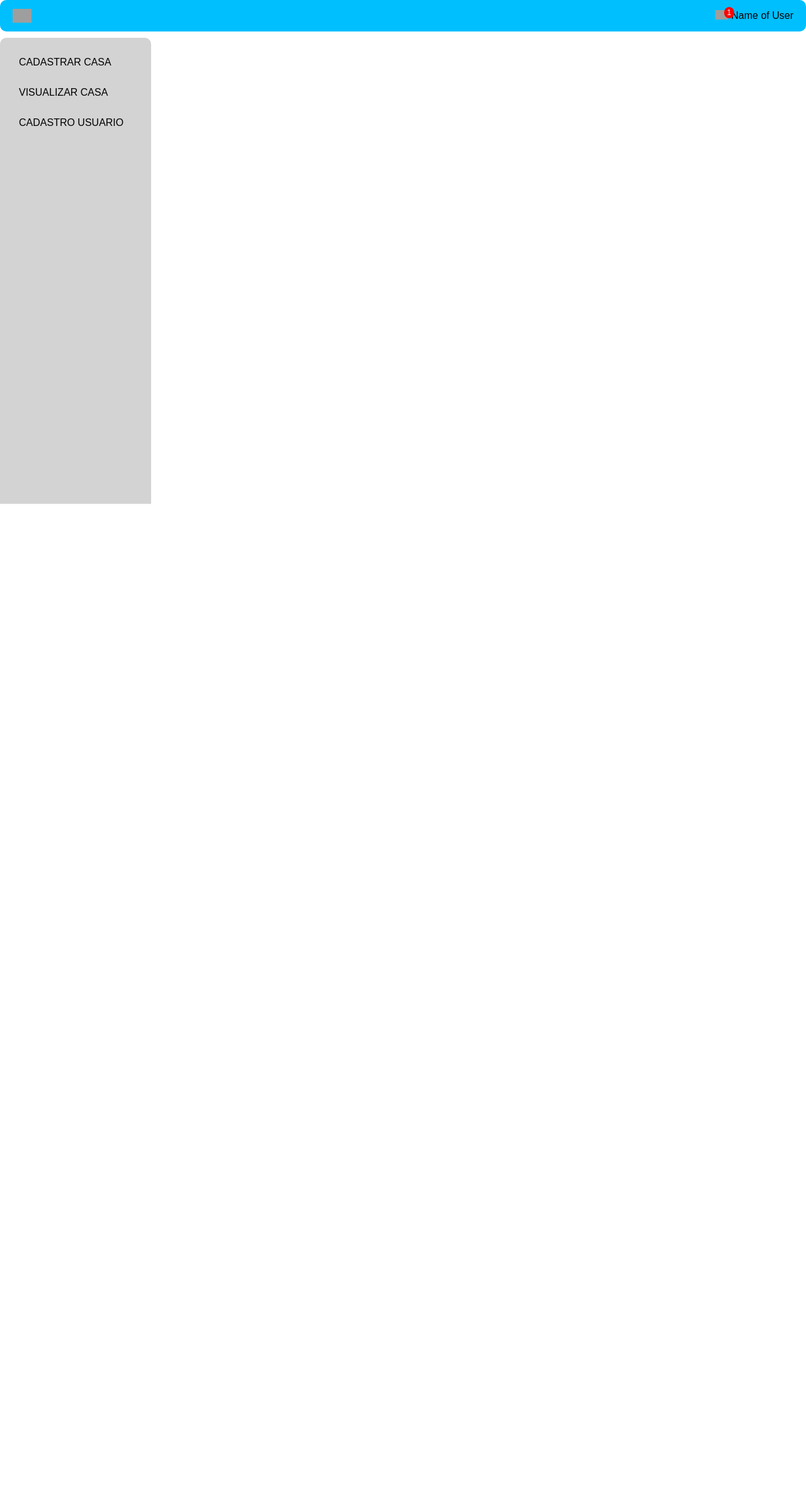
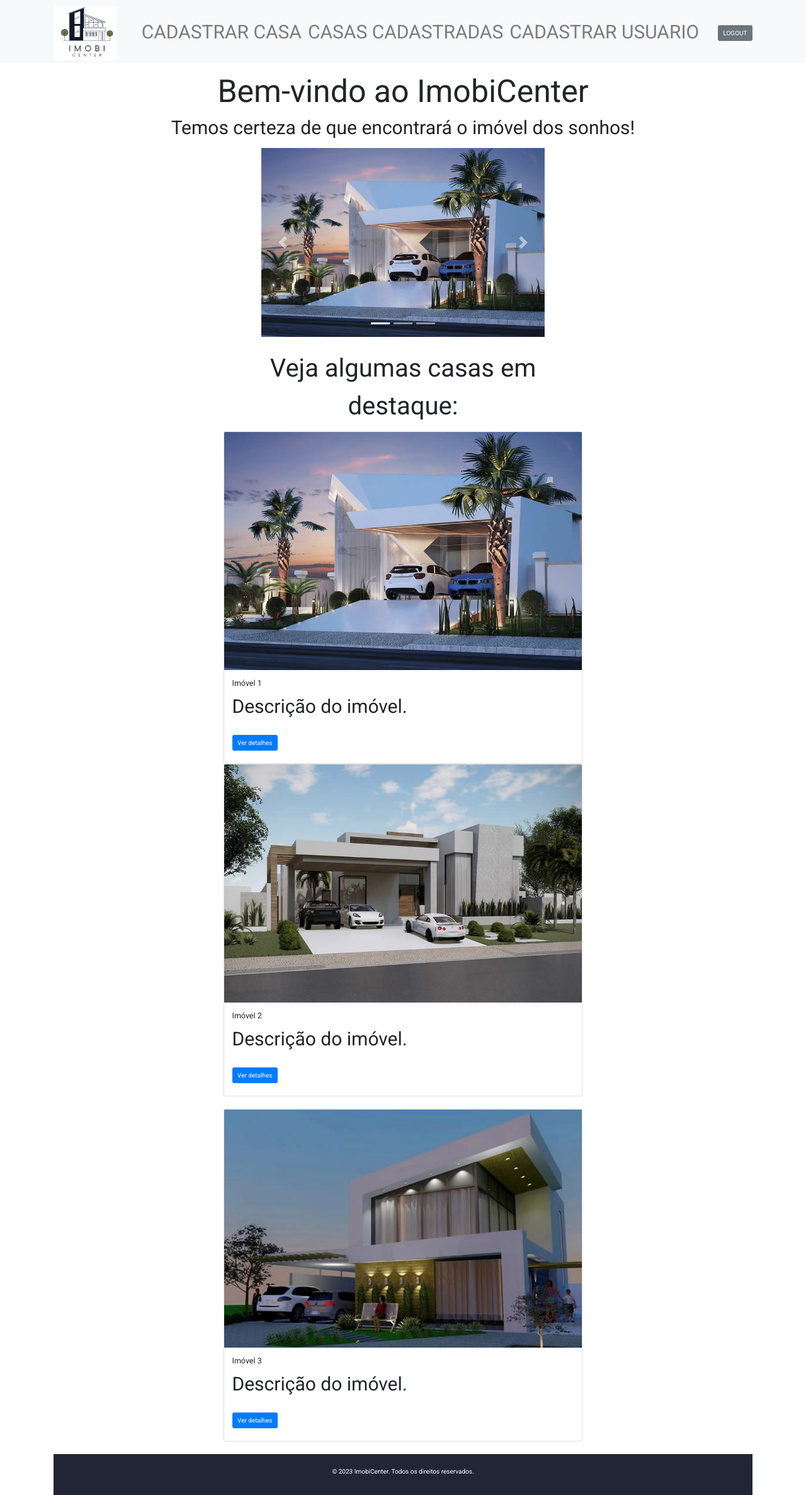
Before and after one commit to GabrielRamin/ProvaSite, a PHP site: page /HomeIndex.php in a window 1280 px wide. Shown: the whole page at 63% size. Before the commit the page ends 800 px from the top, so only its background shows below. Run offline with PHP 8.4, Linux system fonts and the light colour scheme; grey boxes are pictures that could not be loaded.

Commit message:
Atualização

```diff
--- a/HomeIndex.php
+++ b/HomeIndex.php
@@ -1,182 +1,132 @@
 <!DOCTYPE html>
-<html>
+<html lang="pt-br">
+
 <head>
-  <title>Menu Example</title>
-  <style>
-    /* CSS for the menu */
-    body {
-      margin: 0;
-      padding: 0;
-      font-family: Arial, sans-serif;
-    }
+  <meta charset="UTF-8">
+  <meta name="viewport" content="width=device-width, initial-scale=1.0">
+  <title>ImobiCenter - Inicio</title>
+  <link rel="stylesheet" href="https://stackpath.bootstrapcdn.com/bootstrap/4.3.1/css/bootstrap.min.css">
+  <link rel="stylesheet" href="./styles/index.css">
+</head>
 
-    .menu-container {
-      display: flex;
-    }
+<body>
+  <nav class="navbar navbar-expand-lg navbar-light bg-light">
+    <div class="container">
+      <a class="navbar-brand" href="index.html">
+        <img class="logo" src="./Fotos/Fotos/ImobiCenterImg.png" alt="Logo">
+      </a>
+      <button class="navbar-toggler" type="button" data-toggle="collapse" data-target="#navbarNav"
+        aria-controls="navbarNav" aria-expanded="false" aria-label="Toggle navigation">
+        <span class="navbar-toggler-icon"></span>
+      </button>
+      <div class="collapse navbar-collapse justify-content-center" id="navbarNav">
+        <ul class="navbar-nav">
+          <li class="nav-item">
+            <a class="nav-link" href="./CadastrarCasa/CadastroCasa.php">CADASTRAR CASA</a>
+          </li>
+          <li class="nav-item">
+            <a class="nav-link" href="./CadastrarCasa/ProssVisu.php">CASAS CADASTRADAS</a>
+          </li>
+          <li class="nav-item">
+            <a class="nav-link" href="./CadastrarUsuario/index.php">CADASTRAR USUARIO</a>
+          </li>
 
-    .primary-menu {
-      background-color: deepskyblue;
-      height: 50px;
-      flex: 1;
-      display: flex;
-      align-items: center;
-      justify-content: space-between;
-      padding: 0 20px;
-      border-radius: 10px;
-    }
+        </ul>
+      </div>
+      <div class="ml-auto">
+        <a href="./Login/login.php"><button class="btn btn-secondary" type="button" >LOGOUT</button></a>
+      </div>
+    </div>
+  </nav>
 
-    .logo {
-      display: flex;
-      align-items: center;
-      cursor: pointer;
-    }
+  <div class="container mt-4">
+    <h1 class="titulo">Bem-vindo ao ImobiCenter</h1>
+    <p class="texto1">Temos certeza de que encontrará o imóvel dos sonhos!</p>
+    <div class="row">
 
-    .logo img {
-      width: 30px;
-      margin-right: 10px;
-    }
+      <div id="carouselExample" class="carousel slide" data-ride="carousel" data-interval="3000">
+        <ol class="carousel-indicators">
+          <li data-target="#carouselExample" data-slide-to="0" class="active"></li>
+          <li data-target="#carouselExample" data-slide-to="1"></li>
+          <li data-target="#carouselExample" data-slide-to="2"></li>
+        </ol>
+        <div class="carousel-inner">
+          <div class="carousel-item active">
+            <img src="./Fotos/Fotos/casa1.png" class="d-block w-100" alt="Imagem 1 do Carousel">
+            <div class="carousel-caption">
 
-    .user {
-      display: flex;
-      align-items: center;
-      cursor: pointer;
-      position: relative;
-    }
+            </div>
+          </div>
+          <div class="carousel-item">
+            <img src="./Fotos/Fotos/casa2.png" class="d-block w-100" alt="Imagem 2 do Carousel">
+            <div class="carousel-caption">
 
-    .user img {
-      width: 20px;
-      margin-right: 5px;
-    }
+            </div>
+          </div>
+          <div class="carousel-item">
+            <img src="./Fotos/Fotos/casa3.png" class="d-block w-100" alt="Imagem 3 do Carousel">
+            <div class="carousel-caption">
 
-    /* CSS for notifications */
-    .notification {
-      position: relative;
-      display: inline-block;
-      cursor: pointer;
-    }
-
-    .notification-badge {
-      position: absolute;
-      top: -5px;
-      right: -5px;
-      background-color: red;
-      color: white;
-      font-size: 12px;
-      padding: 2px 5px;
-      border-radius: 50%;
-    }
-
-    /* CSS for dropdown menus */
-    .dropdown-menu {
-      position: absolute;
-      top: 100%;
-      right: 0;
-      background-color: white;
-      border: 1px solid gray;
-      padding: 10px;
-      display: none;
-      border-radius: 10px;
-    }
-
-    .dropdown-menu a {
-      display: block;
-      padding: 5px;
-      text-decoration: none;
-      color: black;
-    }
-
-    .user-dropdown-menu {
-      position: absolute;
-      top: 100%;
-      right: 0;
-      background-color: white;
-      border: 1px solid gray;
-      padding: 10px;
-      display: none;
-      border-radius: 10px;
-    }
-
-    .user-dropdown-menu a {
-      display: block;
-      padding: 5px;
-      text-decoration: none;
-      color: black;
-    }
-
-    .show {
-      display: block;
-    }
-
-    /* CSS for secondary menu */
-    .secondary-menu {
-      background-color: lightgray;
-      width: 200px;
-      padding: 20px;
-      margin-top: 10px;
-      border-radius: 10px;
-      font-family: "Arial", sans-serif;
-      position: fixed;
-      bottom: 0;
-      left: 0;
-      top: 50px;
-      height: calc(100% - 50px);
-    }
-
-    .secondary-menu a {
-      display: block;
-      padding: 10px;
-      margin-bottom: 10px;
-      text-decoration: none;
-      color: black;
-    }
-  </style>
-</head>
-<body>
-  <div class="menu-container">
-    <div class="primary-menu">
-      <div class="logo" onclick="goToHomePage()">
-        <img src="logo.png" alt="Logo">
-      </div>
-      <div class="user" onclick="toggleUserDropdownMenu(event)">
-        <div class="notification" onclick="toggleDropdownMenu(event)">
-          <img src="bell.png" alt="Notifications">
-          <span class="notification-badge">1</span>
-          <div class="dropdown-menu">
-            <a href="#">Option 1</a>
-            <a href="#">Option 2</a>
-            <a href="#">Option 3</a>
+            </div>
           </div>
         </div>
-        <span>Name of User</span>
-        <div class="user-dropdown-menu">
-          <a href="#">Logout</a>
+        <a class="carousel-control-prev" href="#carouselExample" role="button" data-slide="prev">
+          <span class="carousel-control-prev-icon" aria-hidden="true"></span>
+          <span class="sr-only">Anterior</span>
+        </a>
+        <a class="carousel-control-next" href="#carouselExample" role="button" data-slide="next">
+          <span class="carousel-control-next-icon" aria-hidden="true"></span>
+          <span class="sr-only">Próximo</span>
+        </a>
+
+      </div>
+
+
+
+        <div class="property-card1">
+          <p class="texto2">Veja algumas casas em destaque:</p>
+          <div class="card">
+            <img src="./Fotos/Fotos/casa1.png" class="card-img-top" alt="Casa 1">
+            <div class="card-body">
+              <h5 class="card-title">Imóvel 1</h5>
+              <p class="card-text">Descrição do imóvel.</p>
+              <a href="#" class="btn btn-primary">Ver detalhes</a>
+            </div>
+          </div>
+        </div>
+        <div class="property-card">
+          <div class="card">
+            <img src="./Fotos/Fotos/casa2.png" class="card-img-top" alt="Casa 2">
+            <div class="card-body">
+              <h5 class="card-title">Imóvel 2</h5>
+              <p class="card-text">Descrição do imóvel.</p>
+              <a href="#" class="btn btn-primary">Ver detalhes</a>
+            </div>
+          </div>
+        </div>
+        <div class="property-card">
+          <div class="card">
+            <img src="./Fotos/Fotos/casa3.png" class="card-img-top" alt="Casa 3">
+            <div class="card-body">
+              <h5 class="card-title">Imóvel 3</h5>
+              <p class="card-text">Descrição do imóvel.</p>
+              <a href="#" class="btn btn-primary">Ver detalhes</a>
+            </div>
+          </div>
         </div>
       </div>
-    </div>
-    <div class="secondary-menu">
-        <a href="./CadastrarCasa/CadastroCasa.php">CADASTRAR CASA</a>
-        <a href="./CadastrarCasa/ProssVisu.php">VISUALIZAR CASA</a>
-        <a href="./CadastrarUsuario/index.php">CADASTRO USUARIO</a>
-    </div>
+
+
+
+  <footer>
+    <div class="container">
+    <p>&copy; 2023 ImobiCenter. Todos os direitos reservados.</p>
   </div>
+  </footer>
 
-  <script>
-    function goToHomePage() {
-      // Redirect to homepage
-      window.location.href = "homepage.html";
-    }
 
-    function toggleDropdownMenu(event) {
-      // Toggle the dropdown menu
-      const dropdownMenu = event.currentTarget.querySelector(".dropdown-menu");
-      dropdownMenu.classList.toggle("show");
-    }
-
-    function toggleUserDropdownMenu(event) {
-      // Toggle the user dropdown menu
-      const userDropdownMenu = event.currentTarget.querySelector(".user-dropdown-menu");
-      userDropdownMenu.classList.toggle("show");
-    }
-  </script>
+  <script src="https://code.jquery.com/jquery-3.3.1.slim.min.js"></script>
+  <script src="https://cdnjs.cloudflare.com/ajax/libs/popper.js/1.14.7/umd/popper.min.js"></script>
+  <script src="https://stackpath.bootstrapcdn.com/bootstrap/4.3.1/js/bootstrap.min.js"></script>
 </body>
 </html>
--- /dev/null
+++ b/styles/index.css
@@ -0,0 +1,127 @@
+@import url('https://fonts.googleapis.com/css2?family=Roboto:wght@300;400&display=swap');
+
+*
+    {
+    padding: 0rem;
+    margin: 0rem;
+    box-sizing: border-box;
+    }
+
+    :root
+    {
+    font-size: 62.5%;
+    --nav-bg-color: #222535;
+    --nav-text-color: rgb(0, 0, 0);
+    --button-bg-color: #222535;
+    --button-text-color: white;
+    --body-bg-color: white;
+    --bar-b-color:#169EEB;
+    --bar-h-color:#222535;
+    }
+
+    body
+    {
+    font-size: 3rem;
+    font-family: 'Roboto', sans-serif;
+    margin: 0;
+    padding: 0;
+    background-size: cover;
+    background-position: center;
+    background-repeat: no-repeat;
+    height: 100%;
+    width: 100%;
+    }
+
+    .logo
+    {
+    height:8.5rem ;
+    width: 10rem;
+    border-radius: 0.4rem;
+    margin-top: 0.5rem;
+    }
+
+    nav
+    {
+    display: flex;
+    justify-content: space-between;
+    align-items: center;
+    background-color: white;
+    padding: 0 2.4rem;
+    height: 10rem;
+    }
+
+    .navbar-custom
+    {
+    background-color: #ffffff;
+    }
+
+    .titulo
+    {
+        font-size: 5rem;
+        text-align: center;
+    }
+
+    .texto1
+    {
+        text-align: center;
+        font-size: 3rem;
+
+    }
+
+    #carouselExample {
+        max-width: 500px;
+        margin: 0 auto;
+      }
+
+      #carouselExample .carousel-item img {
+        max-height: 300px;
+      }
+
+      .texto2
+      {
+        text-align: center;
+        font-size: 4rem;
+
+
+      }
+
+      .property-container {
+        display: flex;
+        flex-direction: column;
+        align-items: center;
+        justify-content: center;
+        height: 100vh;
+      }
+
+      .property-card1{
+        margin-top: 20px;
+        margin-left: 25%;
+        margin-right: 25%;
+        display: flex;
+        flex-direction: column;
+        align-items: center;
+        justify-content: center;
+
+      }
+
+      .property-card {
+        margin-bottom: 20px;
+        margin-left: 25%;
+        margin-right: 25%;
+        display: flex;
+        flex-direction: column;
+        align-items: center;
+        justify-content: center;
+
+      }
+
+      footer
+      {
+        background-color: var(--nav-bg-color);
+        padding: 20px 0;
+        text-align: center;
+        font-size: 1rem;
+        color: #ffffff;
+        width: 100%;
+        bottom: 0;
+      }
```
Also changed, not shown: CadastrarUsuario/cadastro_usuarios_form.php (+5 -3 lines), Fotos/Fotos/ImobiCenterImg.png (added), Fotos/Fotos/casa1.png (added), Fotos/Fotos/casa2.png (added), Fotos/Fotos/casa3.png (added), Fotos/Fotos/casa4.png (added), Fotos/Fotos/casa5.png (added), Fotos/Fotos/casa6.png (added).
